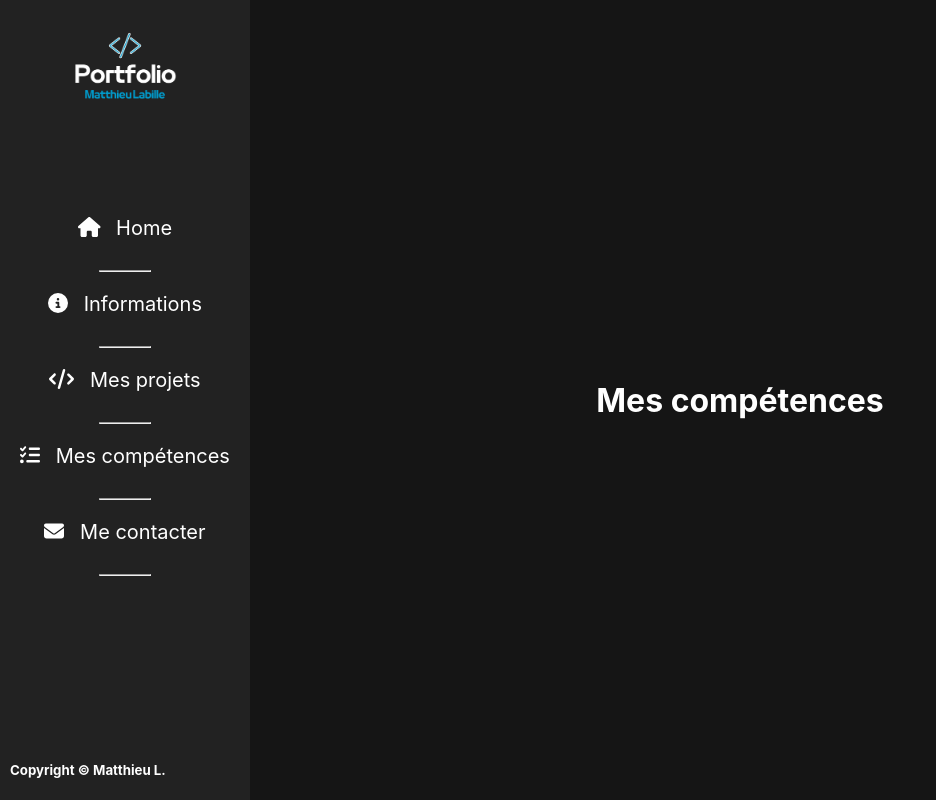
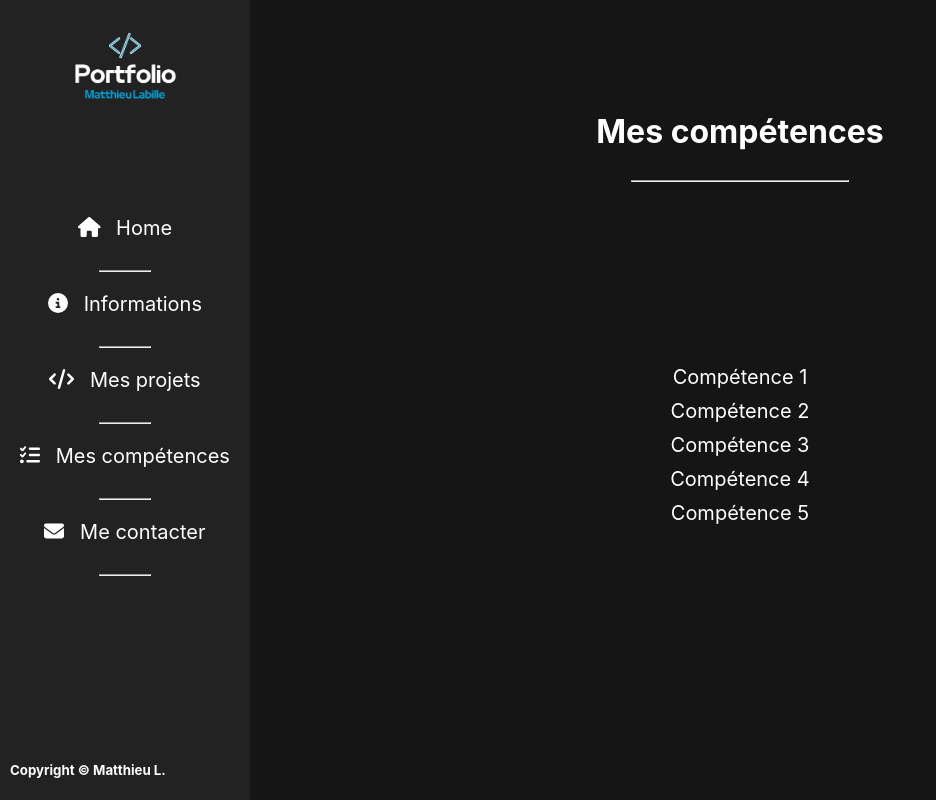
Before and after one commit to Hiimuroo/Portfolio, a React (Create React App) app: page /competences in a window 1280 px wide. Shown: the whole page, without its empty margins (0-936 px from the left). Built offline with nearby package versions, Linux system fonts and the light colour scheme.

Commit message:
modified:   src/Pages/Competences.js 	modified:   src/Pages/Contact.js 	modified:   src/Pages/Informations.js 	modified:   src/assets/style/Contact.css 	modified:   src/assets/style/Projets.css 	modified:   src/components/Projets.js

```diff
--- a/src/Pages/Competences.js
+++ b/src/Pages/Competences.js
@@ -5,6 +5,14 @@ const Competences = () => {
   return (
     <div className="Competences sections">
       <h1>Mes compétences</h1>
+      <hr />
+      <ul>
+        <li>Compétence 1</li>
+        <li>Compétence 2</li>
+        <li>Compétence 3</li>
+        <li>Compétence 4</li>
+        <li>Compétence 5</li>
+      </ul>
     </div>
   );
 }
--- a/src/Pages/Contact.js
+++ b/src/Pages/Contact.js
@@ -6,6 +6,7 @@ const Contact = () => {
   return (
     <div className="Contact sections">
       <h2>Contactez-moi</h2>
+      <hr />
       <ContactForm />
     </div>
   );
--- a/src/Pages/Informations.js
+++ b/src/Pages/Informations.js
@@ -5,6 +5,7 @@ const Informations = () => {
   return (
     <div className="informations sections">
       <h2>Informations Personnelles</h2>
+      <hr />
       <div>
         <h3>Diplômes</h3>
         <ul>
--- a/src/assets/style/Contact.css
+++ b/src/assets/style/Contact.css
@@ -2,6 +2,10 @@
 .contact-form {
   max-width: 600px;
   padding: 20px;
+}
+
+.Contact hr {
+  margin-bottom: 40px;
 }
 
 input[type='text'],
--- a/src/assets/style/Projets.css
+++ b/src/assets/style/Projets.css
@@ -1,6 +1,10 @@
 /* projets.css */
 .projets {
     height: auto;
+
+    hr {
+        margin-bottom: 40px;
+      }
 }
 
 .project-list {
@@ -47,7 +51,7 @@
   }
 
   .modal-content {
-    width: auto;
+    width: 800px;
     height: auto;
   }
 
--- a/src/components/Projets.js
+++ b/src/components/Projets.js
@@ -1,9 +1,10 @@
-import React, { useState } from 'react';
+import React, { useState, useEffect, useRef } from 'react';
 import projetsData from '../Data/Projets.json';
 import '../assets/style/Projets.css';
 
 const Projets = () => {
   const [selectedProject, setSelectedProject] = useState(null);
+  const modalRef = useRef(null);
 
   const openModal = (project) => {
     setSelectedProject(project);
@@ -13,9 +14,24 @@ const Projets = () => {
     setSelectedProject(null);
   };
 
+  useEffect(() => {
+    const handleClickOutside = (event) => {
+      if (modalRef.current && !modalRef.current.contains(event.target)) {
+        closeModal();
+      }
+    };
+
+    document.addEventListener('mousedown', handleClickOutside);
+
+    return () => {
+      document.removeEventListener('mousedown', handleClickOutside);
+    };
+  }, []);
+
   return (
     <div className="projets sections">
       <h2>Mes Projets</h2>
+      <hr />
       <div className="project-list">
         {projetsData.map((project, index) => (
           <div className="project-item" key={index} onClick={() => openModal(project)}>
@@ -25,7 +41,7 @@ const Projets = () => {
         ))}
       </div>
       {selectedProject && (
-        <div className="modal">
+        <div className="modal" ref={modalRef}>
           <div className="modal-content">
             <span className="close" onClick={closeModal}>×</span>
             <h2>{selectedProject.title}</h2>
```
